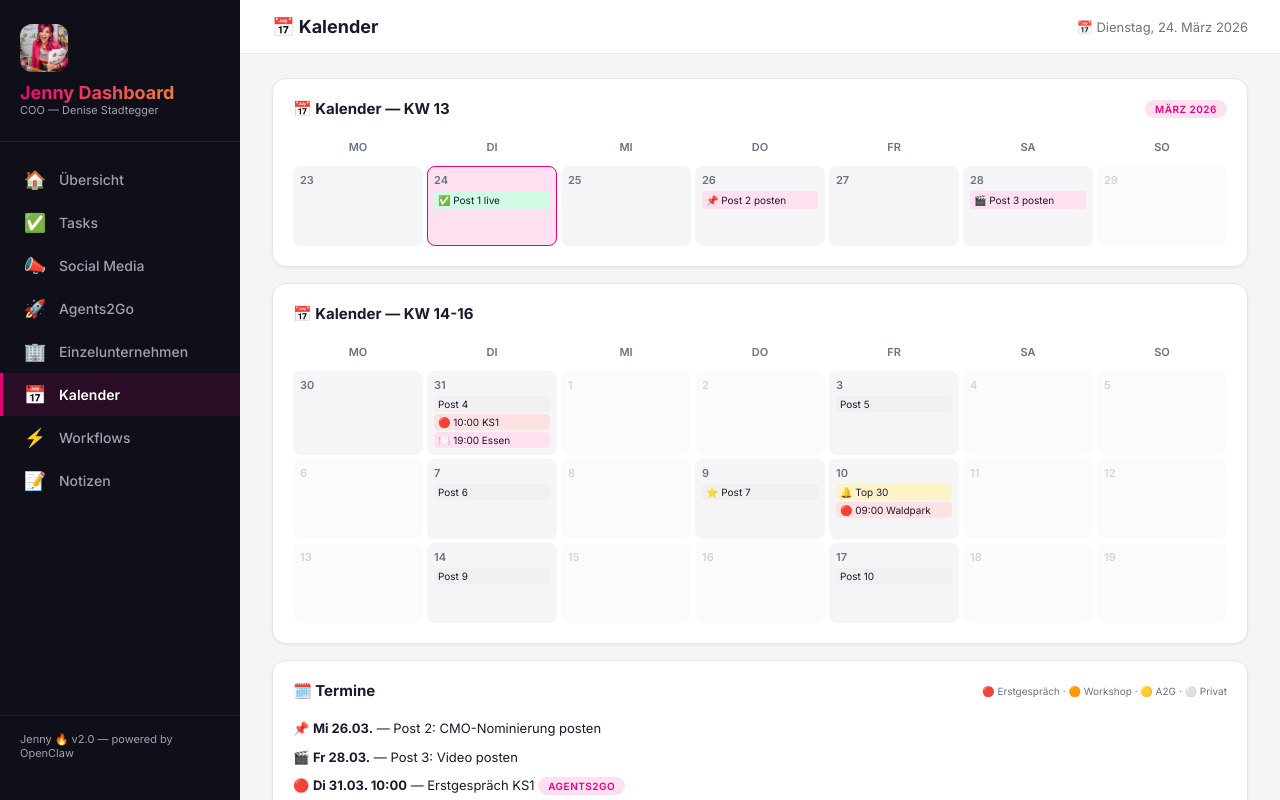
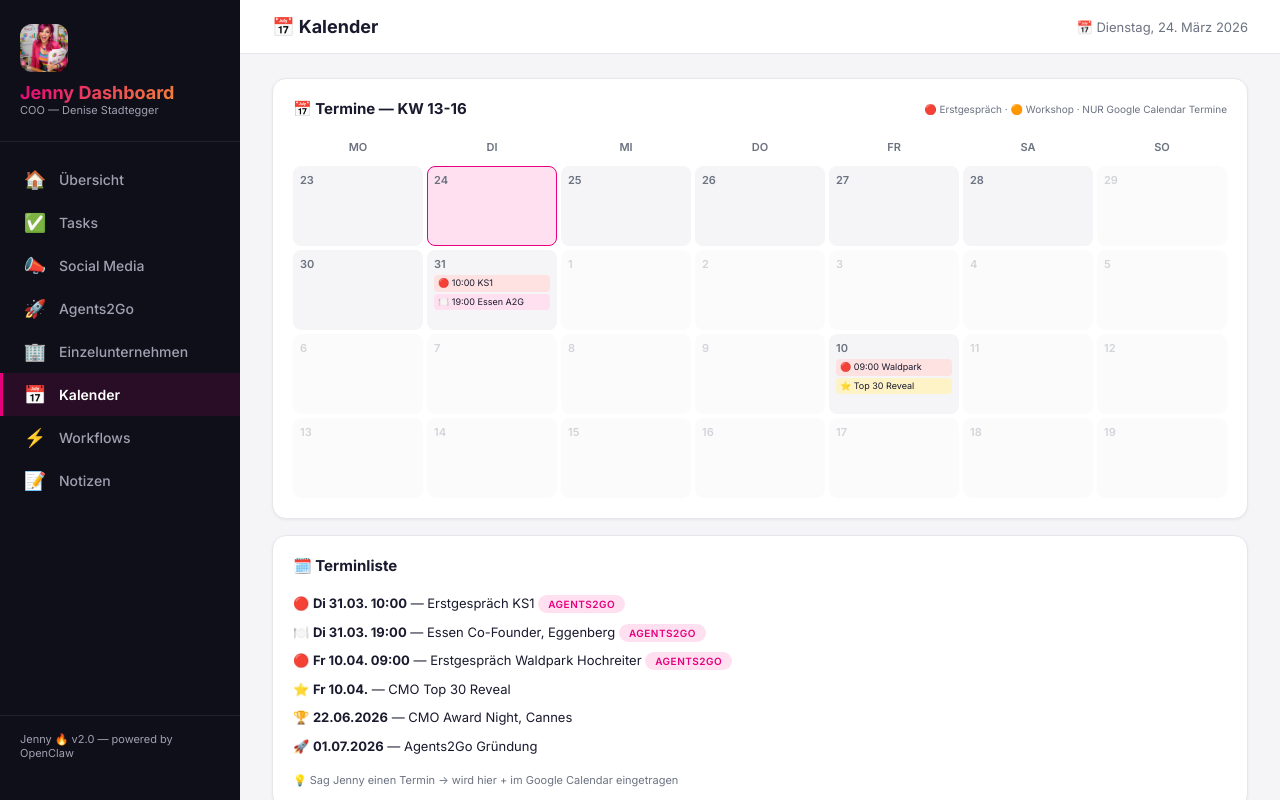
Before and after one commit to jennyagents2go-hue/jenny-dashboard, a website: page dashboard/index.html in a window 1280 px wide. Both pictures are taken after a click on the element "📅 Kalender". Shown: the top 800 px of the page. Drawn offline with Linux system fonts and the light colour scheme.

Commit message:
Kalender: NUR Termine (kein Social Media), Social Media Kalender: NUR Posts

```diff
--- a/dashboard/index.html
+++ b/dashboard/index.html
@@ -552,59 +552,51 @@ Stärker als je zuvor — nominiert für den CMO of the Year.
 <!-- ====== KALENDER ====== -->
 <div id="tab-calendar" class="tab-content">
   <div class="card">
-    <div class="card-header"><div class="card-title">📅 Kalender — KW 13</div><span class="card-badge badge-pink">März 2026</span></div>
+    <div class="card-header"><div class="card-title">📅 Termine — KW 13-16</div><div style="font-size:10px;color:var(--text-sec)">🔴 Erstgespräch · 🟠 Workshop · NUR Google Calendar Termine</div></div>
     <div class="cal-grid">
       <div class="cal-header">Mo</div><div class="cal-header">Di</div><div class="cal-header">Mi</div><div class="cal-header">Do</div><div class="cal-header">Fr</div><div class="cal-header">Sa</div><div class="cal-header">So</div>
+      <!-- W13: Mo 23 - So 29 März -->
       <div class="cal-day"><div class="cal-date">23</div></div>
-      <div class="cal-day today"><div class="cal-date">24</div><div style="font-size:10px;margin-top:4px;line-height:1.4"><div style="padding:2px 4px;background:var(--success-light);border-radius:4px;margin-bottom:2px">✅ Post 1 live</div></div></div>
+      <div class="cal-day today"><div class="cal-date">24</div></div>
       <div class="cal-day"><div class="cal-date">25</div></div>
-      <div class="cal-day"><div class="cal-date">26</div><div style="font-size:10px;margin-top:4px;line-height:1.4"><div style="padding:2px 4px;background:var(--pink-light);border-radius:4px;margin-bottom:2px">📌 Post 2 posten</div></div></div>
+      <div class="cal-day"><div class="cal-date">26</div></div>
       <div class="cal-day"><div class="cal-date">27</div></div>
-      <div class="cal-day"><div class="cal-date">28</div><div style="font-size:10px;margin-top:4px;line-height:1.4"><div style="padding:2px 4px;background:var(--pink-light);border-radius:4px;margin-bottom:2px">🎬 Post 3 posten</div></div></div>
+      <div class="cal-day"><div class="cal-date">28</div></div>
       <div class="cal-day empty"><div class="cal-date">29</div></div>
-    </div>
-  </div>
-
-  <div class="card">
-    <div class="card-header"><div class="card-title">📅 Kalender — KW 14-16</div></div>
-    <div class="cal-grid">
-      <div class="cal-header">Mo</div><div class="cal-header">Di</div><div class="cal-header">Mi</div><div class="cal-header">Do</div><div class="cal-header">Fr</div><div class="cal-header">Sa</div><div class="cal-header">So</div>
-      <!-- W14: Mo 30 März - So 5 April -->
+      <!-- W14: Mo 30 - So 5 April -->
       <div class="cal-day"><div class="cal-date">30</div></div>
-      <div class="cal-day"><div class="cal-date">31</div><div style="font-size:10px;margin-top:4px"><div style="padding:2px 4px;background:#f0f0f0;border-radius:4px">Post 4</div><div style="padding:2px 4px;background:#FEE2E2;border-radius:4px;margin-top:2px">🔴 10:00 KS1</div><div style="padding:2px 4px;background:var(--pink-light);border-radius:4px;margin-top:2px">🍽️ 19:00 Essen</div></div></div>
+      <div class="cal-day"><div class="cal-date">31</div><div style="font-size:9px;margin-top:3px;line-height:1.4"><div style="padding:2px 4px;background:#FEE2E2;border-radius:4px;margin-bottom:2px">🔴 10:00 KS1</div><div style="padding:2px 4px;background:var(--pink-light);border-radius:4px">🍽️ 19:00 Essen A2G</div></div></div>
       <div class="cal-day empty"><div class="cal-date">1</div></div>
       <div class="cal-day empty"><div class="cal-date">2</div></div>
-      <div class="cal-day"><div class="cal-date">3</div><div style="font-size:10px;margin-top:4px"><div style="padding:2px 4px;background:#f0f0f0;border-radius:4px">Post 5</div></div></div>
+      <div class="cal-day empty"><div class="cal-date">3</div></div>
       <div class="cal-day empty"><div class="cal-date">4</div></div>
       <div class="cal-day empty"><div class="cal-date">5</div></div>
       <!-- W15: Mo 6 - So 12 April -->
       <div class="cal-day empty"><div class="cal-date">6</div></div>
-      <div class="cal-day"><div class="cal-date">7</div><div style="font-size:10px;margin-top:4px"><div style="padding:2px 4px;background:#f0f0f0;border-radius:4px">Post 6</div></div></div>
+      <div class="cal-day empty"><div class="cal-date">7</div></div>
       <div class="cal-day empty"><div class="cal-date">8</div></div>
-      <div class="cal-day"><div class="cal-date">9</div><div style="font-size:10px;margin-top:4px"><div style="padding:2px 4px;background:#f0f0f0;border-radius:4px">⭐ Post 7</div></div></div>
-      <div class="cal-day"><div class="cal-date">10</div><div style="font-size:10px;margin-top:4px"><div style="padding:2px 4px;background:var(--warning-light);border-radius:4px">🔔 Top 30</div><div style="padding:2px 4px;background:#FEE2E2;border-radius:4px;margin-top:2px">🔴 09:00 Waldpark</div></div></div>
+      <div class="cal-day empty"><div class="cal-date">9</div></div>
+      <div class="cal-day"><div class="cal-date">10</div><div style="font-size:9px;margin-top:3px;line-height:1.4"><div style="padding:2px 4px;background:#FEE2E2;border-radius:4px;margin-bottom:2px">🔴 09:00 Waldpark</div><div style="padding:2px 4px;background:var(--warning-light);border-radius:4px">⭐ Top 30 Reveal</div></div></div>
       <div class="cal-day empty"><div class="cal-date">11</div></div>
       <div class="cal-day empty"><div class="cal-date">12</div></div>
       <!-- W16: Mo 13 - So 19 April -->
       <div class="cal-day empty"><div class="cal-date">13</div></div>
-      <div class="cal-day"><div class="cal-date">14</div><div style="font-size:10px;margin-top:4px"><div style="padding:2px 4px;background:#f0f0f0;border-radius:4px">Post 9</div></div></div>
+      <div class="cal-day empty"><div class="cal-date">14</div></div>
       <div class="cal-day empty"><div class="cal-date">15</div></div>
       <div class="cal-day empty"><div class="cal-date">16</div></div>
-      <div class="cal-day"><div class="cal-date">17</div><div style="font-size:10px;margin-top:4px"><div style="padding:2px 4px;background:#f0f0f0;border-radius:4px">Post 10</div></div></div>
+      <div class="cal-day empty"><div class="cal-date">17</div></div>
       <div class="cal-day empty"><div class="cal-date">18</div></div>
       <div class="cal-day empty"><div class="cal-date">19</div></div>
     </div>
   </div>
 
   <div class="card">
-    <div class="card-header"><div class="card-title">🗓️ Termine</div><div style="font-size:10px;color:var(--text-sec)">🔴 Erstgespräch · 🟠 Workshop · 🟡 A2G · ⚪ Privat</div></div>
+    <div class="card-header"><div class="card-title">🗓️ Terminliste</div></div>
     <div style="font-size:13px;line-height:2.2">
-      <div>📌 <strong>Mi 26.03.</strong> — Post 2: CMO-Nominierung posten</div>
-      <div>🎬 <strong>Fr 28.03.</strong> — Post 3: Video posten</div>
       <div>🔴 <strong>Di 31.03. 10:00</strong> — Erstgespräch KS1 <span class="card-badge badge-pink">Agents2Go</span></div>
       <div>🍽️ <strong>Di 31.03. 19:00</strong> — Essen Co-Founder, Eggenberg <span class="card-badge badge-pink">Agents2Go</span></div>
       <div>🔴 <strong>Fr 10.04. 09:00</strong> — Erstgespräch Waldpark Hochreiter <span class="card-badge badge-pink">Agents2Go</span></div>
-      <div>⭐ <strong>Do 10.04.</strong> — CMO Top 30 Reveal</div>
+      <div>⭐ <strong>Fr 10.04.</strong> — CMO Top 30 Reveal</div>
       <div>🏆 <strong>22.06.2026</strong> — CMO Award Night, Cannes</div>
       <div>🚀 <strong>01.07.2026</strong> — Agents2Go Gründung</div>
     </div>
```
Also changed, not shown: Working.md (+10 -6 lines), index.html (+15 -23 lines), memory/Daily/2026-03-24.md (+18 -4 lines).
